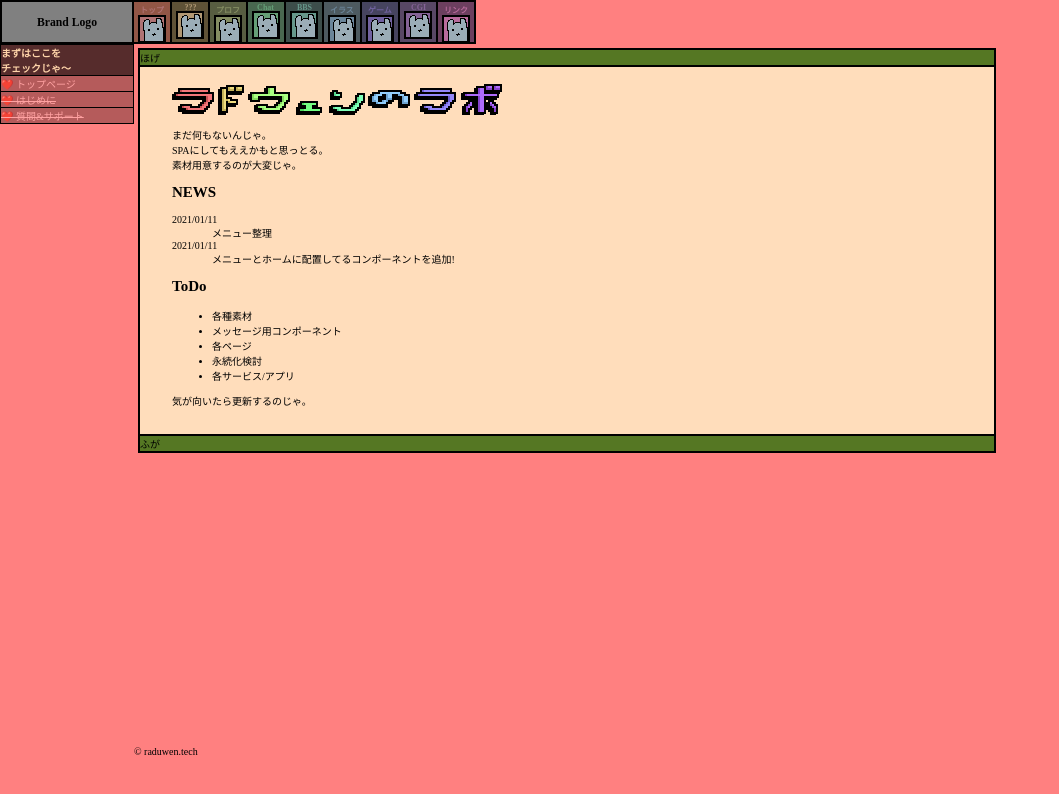
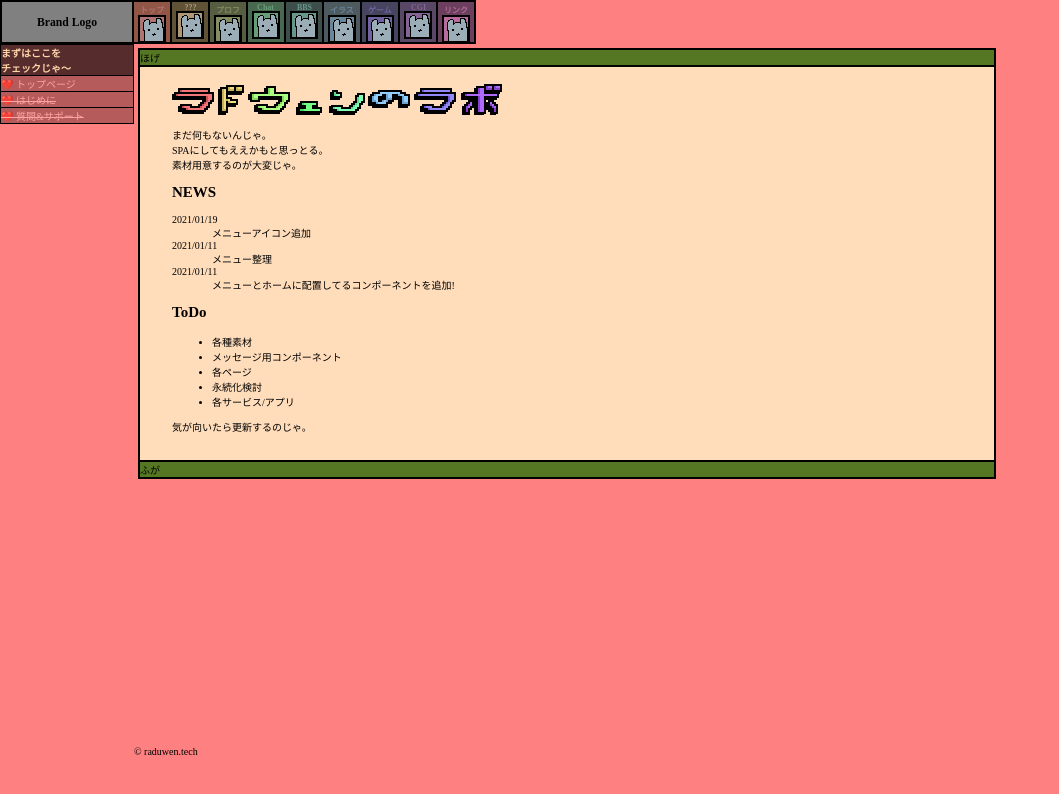
Before and after one commit to raduwen/raduwen.github.io, a Next.js app: page /top in a window 1280 px wide. Shown: the top 794 px of the page, without its empty margins (0-1059 px from the left). Built offline with nearby package versions, Linux system fonts and the light colour scheme.

Commit message:
update news

```diff
--- a/pages/top/index.jsx
+++ b/pages/top/index.jsx
@@ -66,6 +66,8 @@ const HomePage = () => {
             <section>
               <h2>NEWS</h2>
               <dl>
+                <dt>2021/01/19</dt>
+                <dd>メニューアイコン追加</dd>
                 <dt>2021/01/11</dt>
                 <dd>メニュー整理</dd>
                 <dt>2021/01/11</dt>
```
